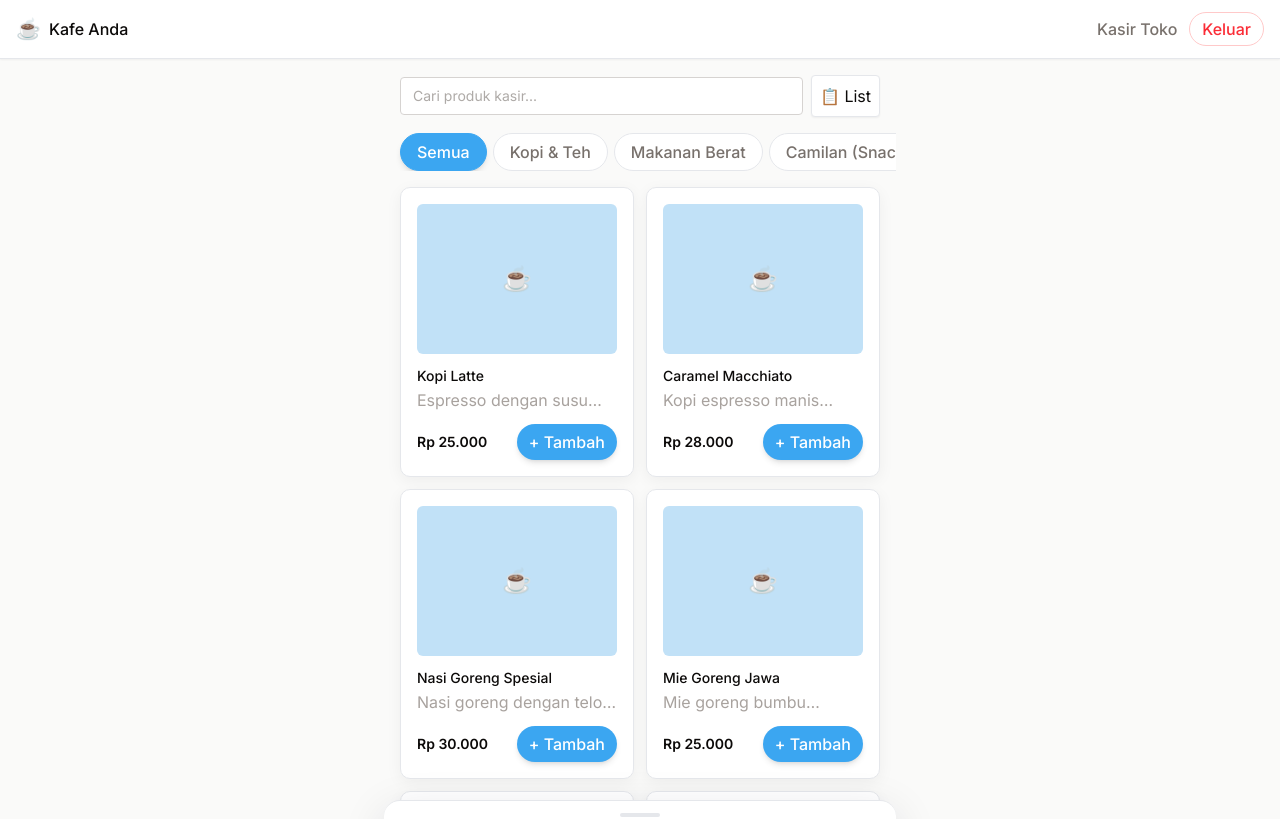
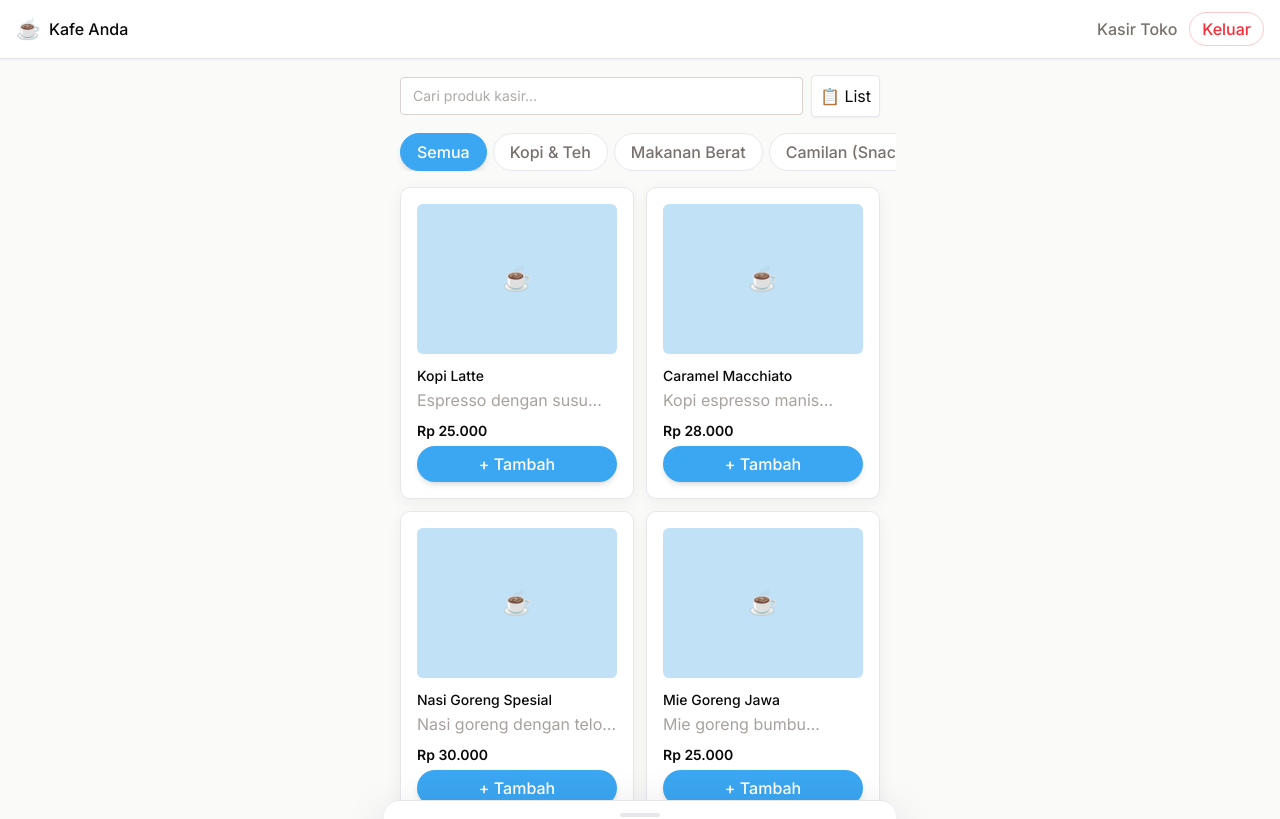
Before and after one commit to ReyyyGITHUB/pos-system, a Next.js app: page /kasir in a window 1280 px wide. Shown: the top 819 px of the page. Built offline with nearby package versions, Linux system fonts and the light colour scheme.

Commit message:
fix: resolve product card button overflow and add pulsing bottom sheet indicator

```diff
--- a/src/app/kasir/page.tsx
+++ b/src/app/kasir/page.tsx
@@ -155,23 +155,25 @@ const ProductCard = React.memo(({
           <h3 className="font-medium text-slate-text text-sm line-clamp-1">{product.name}</h3>
           <p className="text-steel-gray text-caption mt-0.5 line-clamp-1">{product.description}</p>
         </div>
-        <div className="mt-3 flex items-center justify-between">
-          <span className="font-semibold text-slate-text text-sm">
+
+        {/* Anti-overflow Stacked layout for Mobile */}
+        <div className="mt-3 flex flex-col gap-2">
+          <span className="font-semibold text-slate-text text-sm leading-none">
             {formatRupiah(product.price)}
           </span>
 
           {quantity > 0 ? (
-            <div className="flex items-center gap-2 bg-sky-tint border border-chartwell-blue/20 rounded-buttons p-0.5">
+            <div className="flex items-center justify-between bg-sky-tint border border-chartwell-blue/20 rounded-buttons p-0.5 w-full">
               <button
                 onClick={() => onRemove(product.id)}
-                className="w-7 h-7 bg-cloud-white rounded-full flex items-center justify-center font-bold text-chartwell-blue shadow-subtle cursor-pointer active:scale-90 select-none text-sm"
+                className="w-6 h-6 bg-cloud-white rounded-full flex items-center justify-center font-bold text-chartwell-blue shadow-subtle cursor-pointer active:scale-90 select-none text-xs"
               >
                 -
               </button>
-              <span className="font-semibold text-slate-text text-xs min-w-[14px] text-center">{quantity}</span>
+              <span className="font-semibold text-slate-text text-xs">{quantity}x</span>
               <button
                 onClick={() => onAdd(product)}
-                className="w-7 h-7 bg-cloud-white rounded-full flex items-center justify-center font-bold text-chartwell-blue shadow-subtle cursor-pointer active:scale-90 select-none text-sm"
+                className="w-6 h-6 bg-cloud-white rounded-full flex items-center justify-center font-bold text-chartwell-blue shadow-subtle cursor-pointer active:scale-90 select-none text-xs"
               >
                 +
               </button>
@@ -179,7 +181,7 @@ const ProductCard = React.memo(({
           ) : (
             <button
               onClick={() => onAdd(product)}
-              className="bg-chartwell-blue text-cloud-white text-caption font-medium py-1.5 px-3 rounded-buttons shadow-sm active:scale-95 cursor-pointer select-none"
+              className="w-full bg-chartwell-blue text-cloud-white text-caption font-medium py-1.5 rounded-buttons shadow-sm active:scale-95 cursor-pointer select-none text-center"
             >
               + Tambah
             </button>
@@ -345,16 +347,17 @@ export default function KasirPage() {
         )}
       </main>
 
-      {/* Sticky Bottom Summary Drawer */}
+      {/* Sticky Bottom Summary Drawer with pulsing detail badge */}
       {totalCartCount > 0 && (
         <div className="fixed bottom-0 left-0 right-0 z-20 bg-cloud-white border-t border-stone-border shadow-md px-4 py-3 max-w-lg mx-auto w-full flex items-center justify-between gap-4">
           <div
             onClick={() => setCartOpen(true)}
-            className="flex-1 cursor-pointer"
+            className="flex-1 cursor-pointer flex flex-col justify-center"
           >
             <div className="flex items-center gap-1.5">
               <span className="text-lg">🛒</span>
               <span className="font-semibold text-slate-text text-sm">{totalCartCount} Barang</span>
+              <span className="text-[9px] text-chartwell-blue bg-sky-tint px-1.5 py-0.5 rounded-full font-bold animate-pulse">▲ Detail</span>
             </div>
             <p className="text-ash-gray text-caption mt-0.5">
               Total: <span className="font-bold text-slate-text">{formatRupiah(cartSummary.total)}</span>
```
